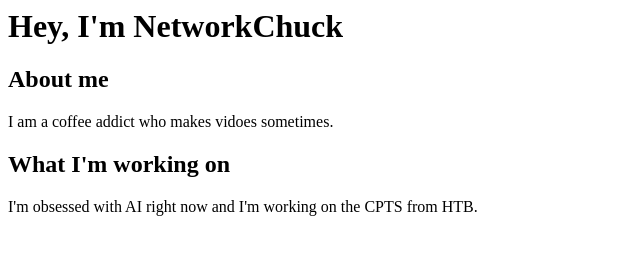
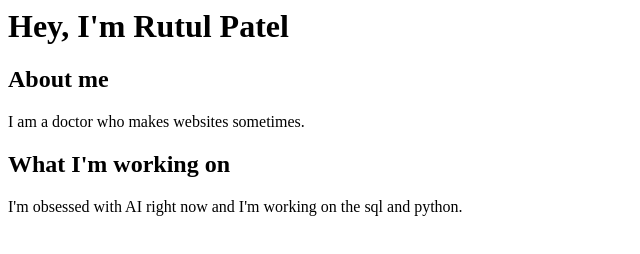
Before and after one commit to patelr31/mywebsite, a plain HTML site: page index.html in a window 1280 px wide. Shown: the whole page, without its empty margins (0-640 px from the left). Drawn offline with Linux system fonts and the light colour scheme.

Commit message:
Update index.html

```diff
--- a/index.html
+++ b/index.html
@@ -1,16 +1,16 @@
 
 <html>
     <h1>
-        Hey, I'm NetworkChuck
+        Hey, I'm Rutul Patel
     </h1>
     <body>
         <h2>About me</h2>
         <p>
-            I am a coffee addict who makes vidoes sometimes.
+            I am a doctor who makes websites sometimes.
         </p>
         <h2>What I'm working on</h2>
         <p>
-            I'm obsessed with AI right now and I'm working on the CPTS from HTB.
+            I'm obsessed with AI right now and I'm working on the sql and python.
         </p>
     </body>
 </html>
```
